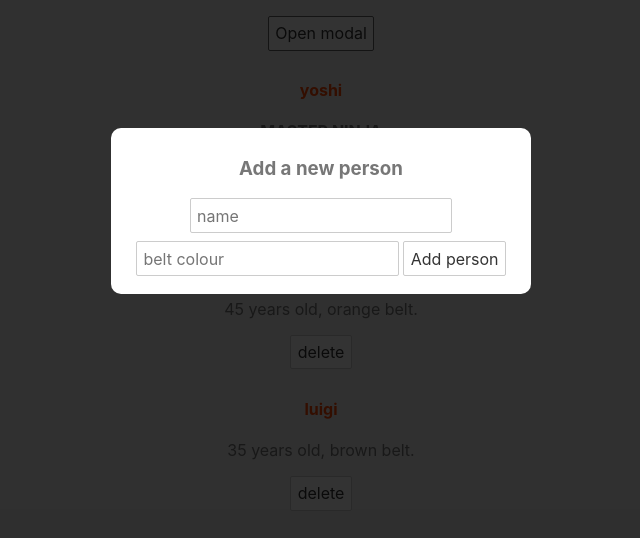
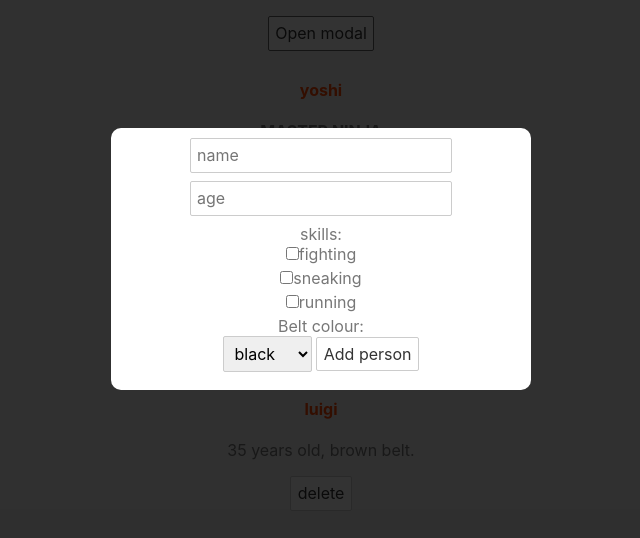
Before and after one commit to rianperassoli/svelte-tuto-beginner, a Svelte app: page / in a window 1280 px wide. Both pictures are taken after a click on the button "Open modal". Shown: the top 538 px of the page, without its empty margins (319-959 px from the left). Built offline with nearby package versions, Linux system fonts and the light colour scheme.

Commit message:
Created form to add person

```diff
--- /dev/null
+++ b/src/AddPersonForm.svelte
@@ -0,0 +1,33 @@
+<script>
+  let name;
+  let beltColour;
+  let age;
+  let skills = [];
+
+  const handleSubmit = () => {
+    console.log(name, beltColour, age, skills);
+  };
+</script>
+
+<form on:submit|preventDefault={handleSubmit}>
+  <input type="text" placeholder="name" bind:value={name} />
+  <input type="number" placeholder="age" bind:value={age} />
+
+  <label for="">skills:</label>
+  <input type="checkbox" bind:group={skills} value="fighting" />fighting<br />
+  <input type="checkbox" bind:group={skills} value="sneaking" />sneaking<br />
+  <input type="checkbox" bind:group={skills} value="running" />running<br />
+
+  <label for="select-belt-colour">Belt colour:</label>
+  <select id="select-belt-colour" bind:value={beltColour}>
+    <option value="black">black</option>
+    <option value="orange">orange</option>
+    <option value="brown">brown</option>
+    <option value="white">white</option>
+  </select>
+
+  <button>Add person</button>
+</form>
+
+<style>
+</style>
--- a/src/App.svelte
+++ b/src/App.svelte
@@ -1,5 +1,6 @@
 <script>
   import Modal from "./Modal.svelte";
+  import AddPersonForm from "./AddPersonForm.svelte";
 
   let showModal = false;
 
@@ -19,13 +20,7 @@
 </script>
 
 <Modal {showModal} on:click={toogleModal}>
-  <input type="text" placeholder="name" />
-  <input type="text" placeholder="belt colour" />
-  <button>Add person</button>
-
-  <div slot="title">
-    <h3>Add a new person</h3>
-  </div>
+  <AddPersonForm />
 </Modal>
 
 <main>
```
